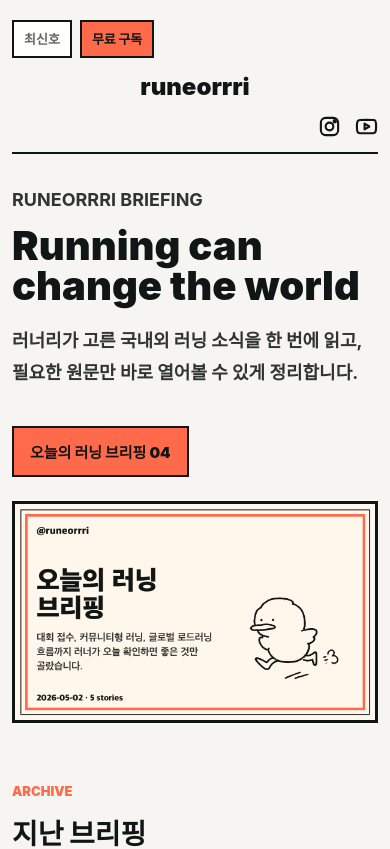
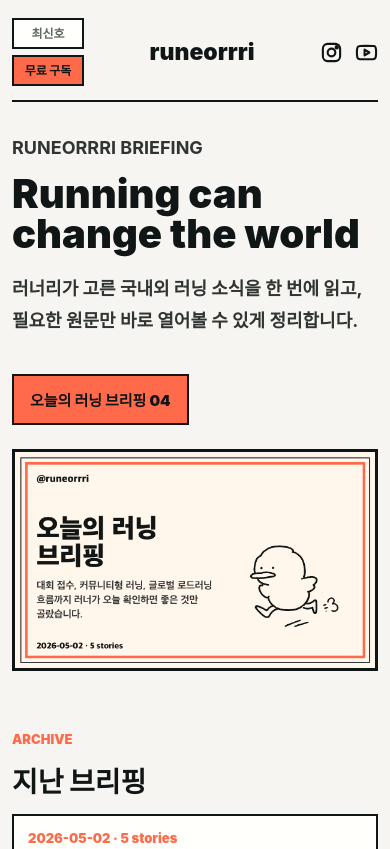
Before and after one commit to twotwozero/runeorrri, a React (Vite) app in the folder web/: page / in a window 390 px wide. Shown: the top 849 px of the page. Built offline with nearby package versions, Linux system fonts and the light colour scheme.

Commit message:
Refine mobile topbar layout

```diff
--- a/web/src/styles.css
+++ b/web/src/styles.css
@@ -658,28 +658,30 @@ main {
   }
 
   .topbar {
-    grid-template-columns: minmax(0, 1fr) auto;
-    gap: 14px 12px;
-    padding: 20px 0 14px;
+    grid-template-columns: auto minmax(0, 1fr) auto;
+    gap: 10px;
+    padding: 18px 0 14px;
   }
 
   .brand {
-    grid-column: 1 / -1;
+    grid-column: 2;
     justify-self: center;
-    font-size: 24px;
+    font-size: 23px;
+    min-width: 0;
   }
 
   .topbar-left {
     grid-column: 1;
+    flex-direction: column;
+    align-items: stretch;
     justify-content: flex-start;
-    gap: 8px;
-    min-width: 0;
+    gap: 6px;
   }
 
   .topbar-right {
-    grid-column: 2;
+    grid-column: 3;
     justify-content: flex-end;
-    gap: 14px;
+    gap: 12px;
   }
 
   .nav-link,
@@ -687,9 +689,10 @@ main {
     display: inline-flex;
     align-items: center;
     justify-content: center;
-    min-height: 38px;
-    padding: 0 10px;
-    font-size: 13px;
+    min-width: 72px;
+    min-height: 31px;
+    padding: 0 8px;
+    font-size: 12px;
     line-height: 1;
     white-space: nowrap;
   }
```
